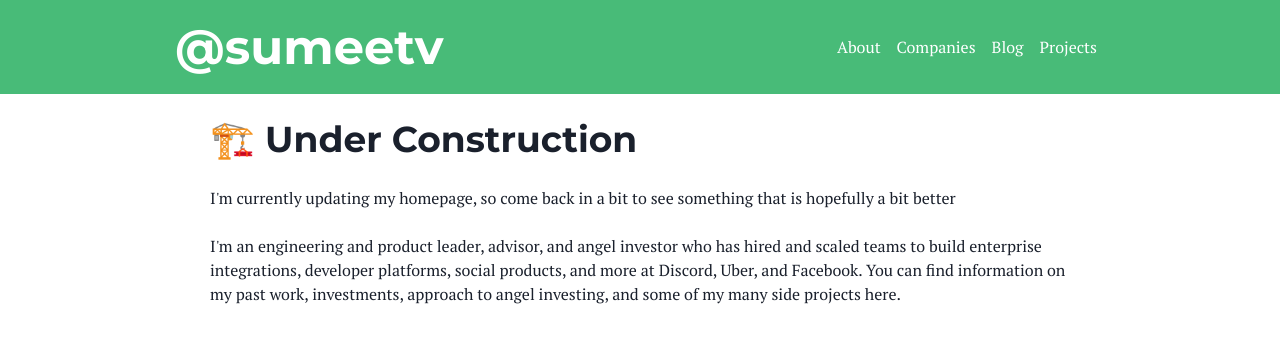
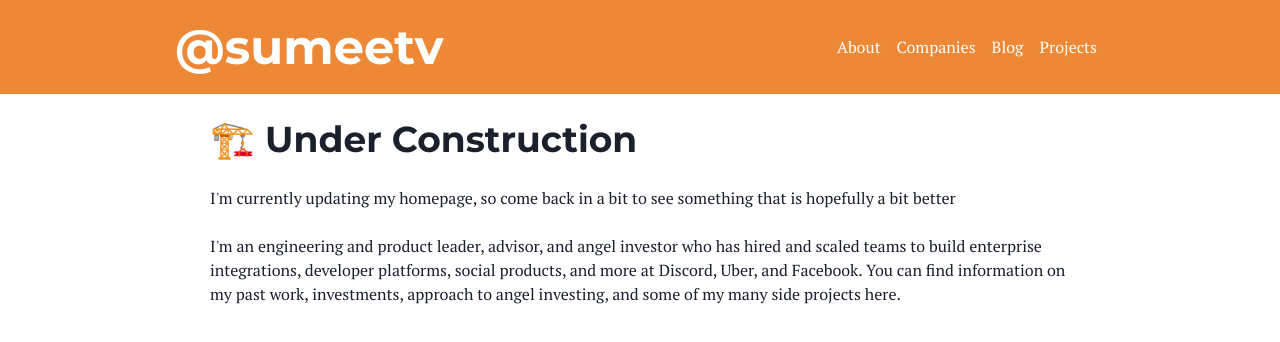
Before and after one commit to sumeetv/chord-finder, a Next.js app: page / in a window 1280 px wide. Shown: the top 342 px of the page. Built offline with nearby package versions, Linux system fonts and the light colour scheme.

Commit message:
Back to an orange header

```diff
--- a/src/app/header.tsx
+++ b/src/app/header.tsx
@@ -10,7 +10,7 @@ const LinkHeader = (props: any) => {
 
 const Header: React.FC = () => {
     return (
-        <Center bg='green.400' p='1.45rem' color='white'>
+        <Center bg='orange.400' p='1.45rem' color='white'>
             <Flex w='100%' maxW='930px' >
                 <Heading size='2xl'>
                     @sumeetv
```
